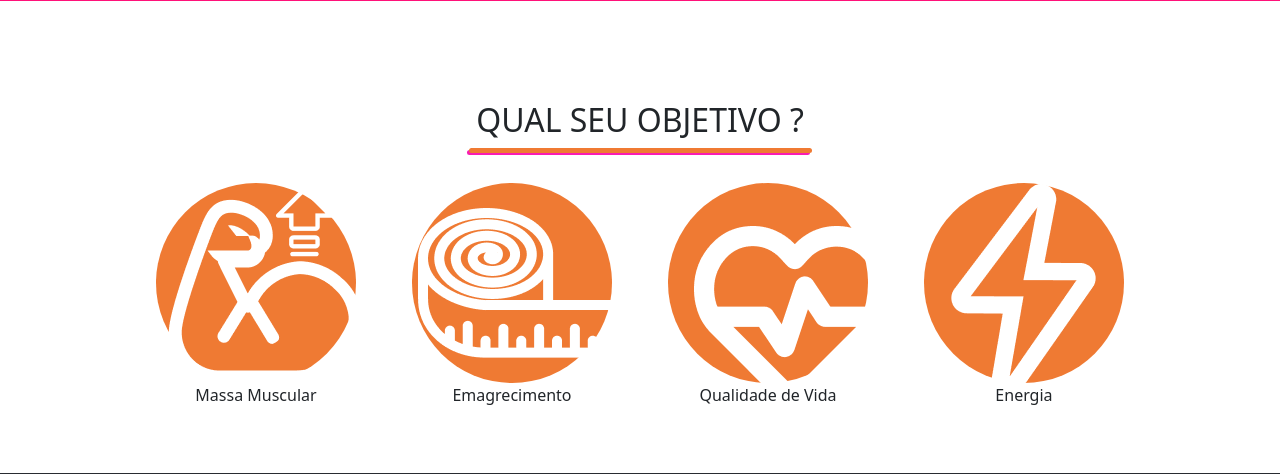
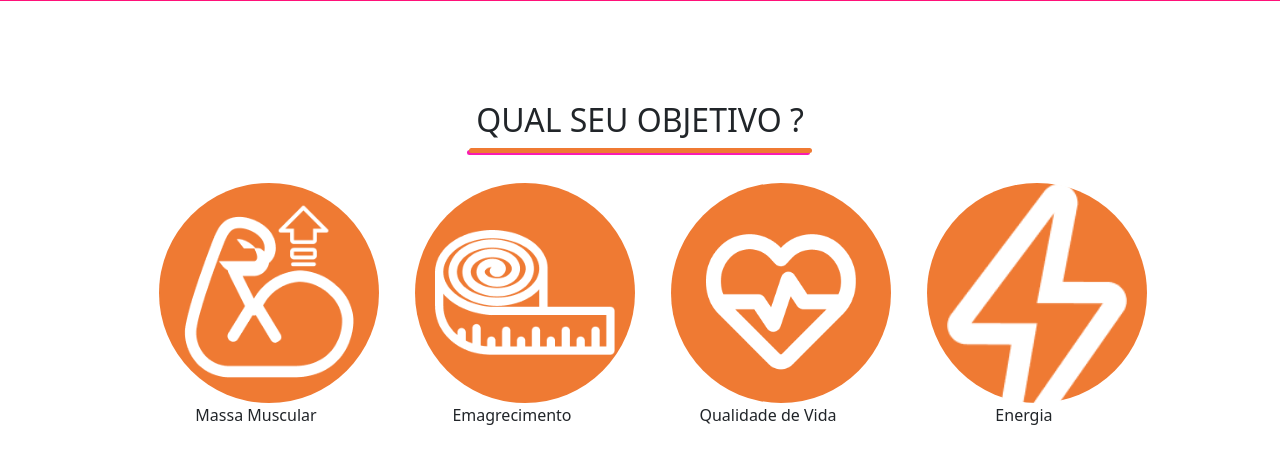
Before and after one commit to LorenzoBertozzi/Projeto_Pweb, a PHP site: page / in a window 1280 px wide. Shown: the part 2008-2482 px from the top of the page. Run offline with PHP 8.4, Linux system fonts and the light colour scheme.

Commit message:
Update style.css
image format

```diff
--- a/css/style.css
+++ b/css/style.css
@@ -321,7 +321,7 @@ li a img{
     width: 100%;
 
     position: relative;
-    display: flex;
+    display: inline-flex;
 }
 
 #objetivo .icons-layout .objetivo-btn{
@@ -332,13 +332,19 @@ li a img{
 
 #objetivo .icons-layout .objetivo-btn button{
 
-    width: 200px;
-    height: 200px;
+    width: 220px;
+    height: 220px;
+    margin-left: 2.5%;
+    margin-right: 2.5%;
 
     border: 0;
     border-radius: 50%;
 
     background-color: #ef7a33;
+}
+
+#objetivo .icons-layout .objetivo-btn img{
+    width: 180px;
 }
 
 #instagram{
```
